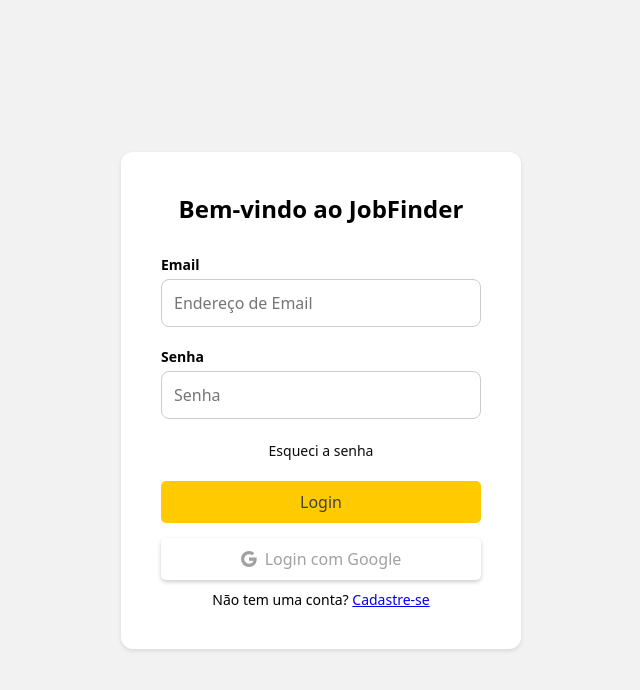
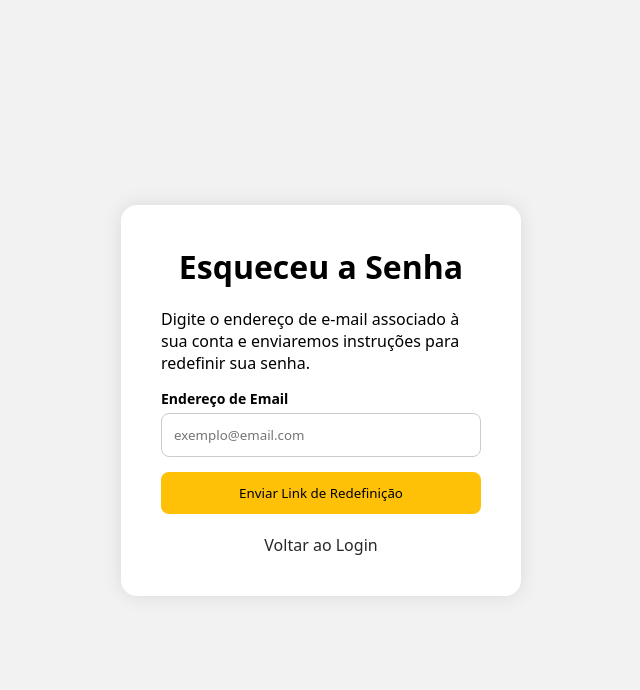
Before and after one commit to reyneralegria13/App-JobFinderv1, a React (Vite) app in the folder sistema/front end/react/: page / in a window 1280 px wide. Shown: the top 690 px of the page, without its empty margins (319-959 px from the left). Built offline with nearby package versions, Linux system fonts and the light colour scheme.

Commit message:
Esqueceu a Senha

```diff
--- a/sistema/front end/react/src/main.jsx
+++ b/sistema/front end/react/src/main.jsx
@@ -1,7 +1,7 @@
 import React from 'react'
 import ReactDOM from 'react-dom/client'
 import './index.css'
-import Home from './pages/Candidato/Login/index.jsx'
+import Home from './pages/EsquecerSenha/index.jsx'
 
 ReactDOM.createRoot(document.getElementById('root')).render(
   <React.StrictMode>
--- a/sistema/front end/react/src/pages/EsquecerSenha/index.jsx
+++ b/sistema/front end/react/src/pages/EsquecerSenha/index.jsx
@@ -0,0 +1,29 @@
+import { useState } from 'react'
+import { Link } from 'react-router-dom'
+import './style.css'
+
+function Home() {
+  return (
+    <div class="container">
+    <h1>Esqueceu a Senha</h1>
+    <p>
+      Digite o endereço de e-mail associado à sua conta e enviaremos
+      instruções para redefinir sua senha.
+    </p>
+    <form>
+      <label for="email">Endereço de Email</label>
+      <input
+        type="email"
+        id="email"
+        name="email"
+        placeholder="exemplo@email.com"
+        required
+      />
+      <button type="submit">Enviar Link de Redefinição</button>
+    </form>
+    <a href="./Entrar.html" class="login-link">Voltar ao Login</a>
+  </div>
+
+  )
+}
+export default Home
--- a/sistema/front end/react/src/pages/EsquecerSenha/style.css
+++ b/sistema/front end/react/src/pages/EsquecerSenha/style.css
@@ -0,0 +1,77 @@
+
+* {
+    margin: 0;
+    padding: 0;
+    box-sizing: border-box;
+  }
+
+  body {
+    font-family: system-ui, -apple-system, sans-serif;
+    background-color: #f2f2f2;
+    display: flex;
+    justify-content: center;
+    align-items: center;
+    height: 100vh;
+  }
+
+  .container {
+    background-color: white;
+    padding: 40px;
+    border-radius: 16px;
+    box-shadow: 0 0 20px rgba(0, 0, 0, 0.1);
+    max-width: 400px;
+    width: 100%;
+  }
+
+  h1 {
+    text-align: center;
+    margin-bottom: 20px;
+  }
+
+
+  form {
+    margin-top: 10px;
+    display: flex;
+    flex-direction: column;
+    gap: 5px;
+  }
+
+  label {
+    margin-top: 5px;
+    font-weight: bold;
+    font-size: 14px;
+
+  }
+
+  input[type="email"] {
+    padding: 12px;
+    border: 1px solid #ccc;
+    border-radius: 8px;
+  }
+
+  button[type="submit"] {
+    margin-top: 10px;
+    background-color: #ffc107;
+    color: rgb(0, 0, 0);
+    padding: 12px;
+    border: none;
+    border-radius: 8px;
+    cursor: pointer;
+  }
+
+  button[type="submit"]:hover {
+    background-color: #ffa000;
+  }
+
+
+  .login-link {
+    display: block;
+    text-align: center;
+    margin-top: 20px;
+    color: #272727;
+    text-decoration: none;
+  }
+
+  .login-link:hover {
+    color: #0056b3;
+  }
```
